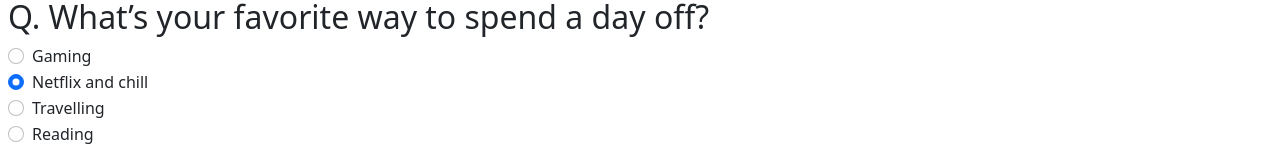
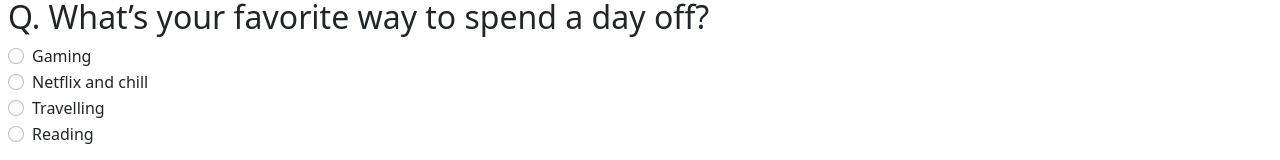
Before and after one commit to kunalvirmani98/quizzo, a React (Create React App) app: page / in a window 1280 px wide. Shown: the part 162-322 px from the top of the page. Built offline with nearby package versions, Linux system fonts and the light colour scheme.

Commit message:
added lifecycle method to inputComponent

```diff
--- a/src/App.js
+++ b/src/App.js
@@ -6,10 +6,10 @@
     <div className="m-2">
       <h1 className="display-1 text-center bg-info py-4">Quizzo</h1>
       <h2>Q. What’s your favorite way to spend a day off?</h2>
-      <InputComponent name="inputComponent1" id="id1" isChecked="false" optionVal="Gaming" />
-      <InputComponent name="inputComponent2" id="id2" isChecked="true" optionVal="Netflix and chill" />
-      <InputComponent name="inputComponent3" id="id3" isChecked="false" optionVal="Travelling" />
-      <InputComponent name="inputComponent4" id="id4" isChecked="false" optionVal="Reading" />
+      <InputComponent name="inputComponent1" id="id1" optionVal="Gaming" />
+      <InputComponent name="inputComponent2" id="id2" optionVal="Netflix and chill" />
+      <InputComponent name="inputComponent3" id="id3" optionVal="Travelling" />
+      <InputComponent name="inputComponent4" id="id4" optionVal="Reading" />
     </div>
   );
 }
--- a/src/inputComponent.js
+++ b/src/inputComponent.js
@@ -6,18 +6,27 @@
         this.state = {
             name: this.props.name,
             id: this.props.id,
-            isChecked: this.props.isChecked,
+            isChecked: false,
             optionVal: this.props.optionVal
         };
+        this.handleToggle = this.handleToggle.bind(this);
     }
+
+    handleToggle(e) {
+        e.preventDefault();
+        if (this.state.isChecked)
+            this.setState({ isChecked: false })
+        else
+            this.setState({ isChecked: true })
+        console.log(this.state.isChecked);
+    }
+
     render() {
-        const isChecked = this.props.isChecked === "false" ? false : true;
         return (
             <div class="form-check">
-                {isChecked ?
-                    <input class="form-check-input" type="radio" name={this.state.name} id={this.state.id} value={this.props.isChecked} checked /> :
-                    <input class="form-check-input" type="radio" name={this.state.name} id={this.state.id} value={this.props.isChecked} />}
-                <label class="form-check-label" for="{this.state.name}">
+                <input className="form-check-input" type="radio" onChange={this.handleToggle} name={this.state.name} id={this.state.id} defaultChecked={this.state.isChecked} />
+
+                <label className="form-check-label" htmlFor="{this.state.name}">
                     {this.props.optionVal}
                 </label>
             </div>
```
